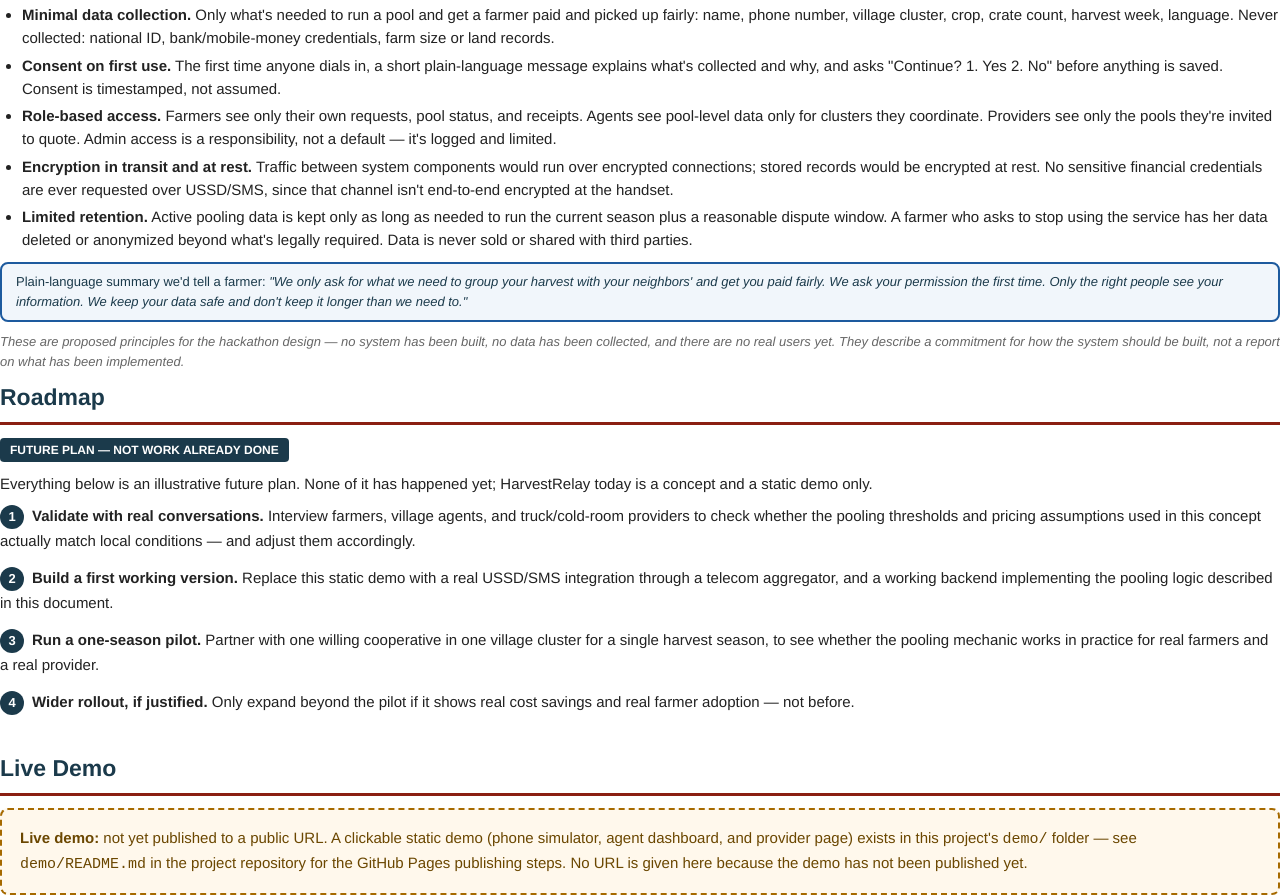
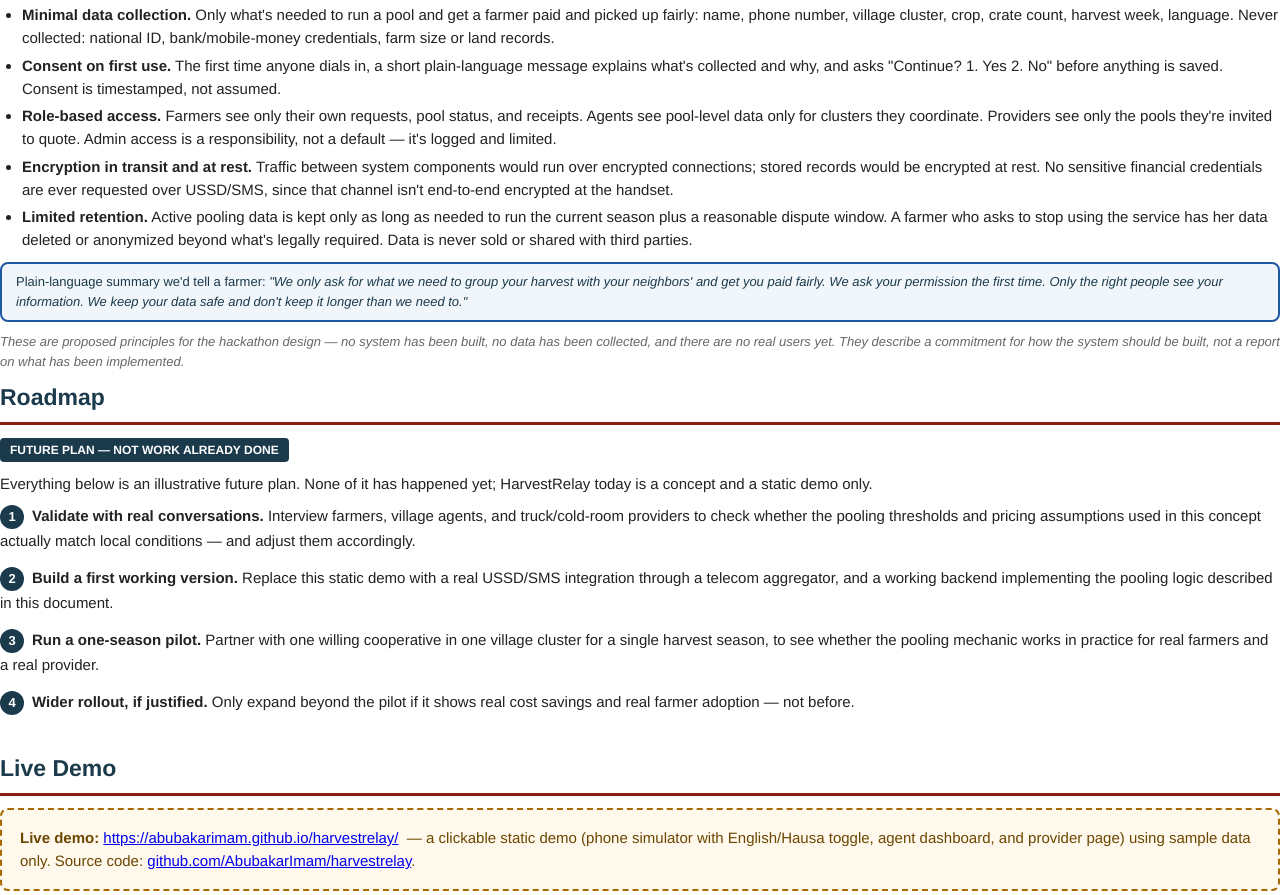
Before and after one commit to AbubakarImam/harvestrelay, a plain HTML site: page pdf/build.html in a window 1280 px wide. Shown: the part 8176-9071 px from the top of the page. Drawn offline with Linux system fonts and the light colour scheme.

Commit message:
Update PDF with live GitHub Pages demo link
Co-Authored-By: Claude Sonnet 5 <noreply@anthropic.com>

```diff
--- a/pdf/build.html
+++ b/pdf/build.html
@@ -934,12 +934,11 @@
 
   <h2 style="margin-top:36px;">Live Demo</h2>
   <div class="demo-box">
-    <strong>Live demo:</strong> not yet published to a public URL.
-    A clickable static demo (phone simulator, agent dashboard, and
-    provider page) exists in this project's <code>demo/</code> folder —
-    see <code>demo/README.md</code> in the project repository for the
-    GitHub Pages publishing steps. No URL is given here because the demo
-    has not been published yet.
+    <strong>Live demo:</strong>
+    <a href="https://abubakarimam.github.io/harvestrelay/">https://abubakarimam.github.io/harvestrelay/</a>
+    &nbsp;&mdash; a clickable static demo (phone simulator with English/Hausa
+    toggle, agent dashboard, and provider page) using sample data only.
+    Source code: <a href="https://github.com/AbubakarImam/harvestrelay">github.com/AbubakarImam/harvestrelay</a>.
   </div>
 </section>
 
```
Also changed, not shown: 1 other file.
